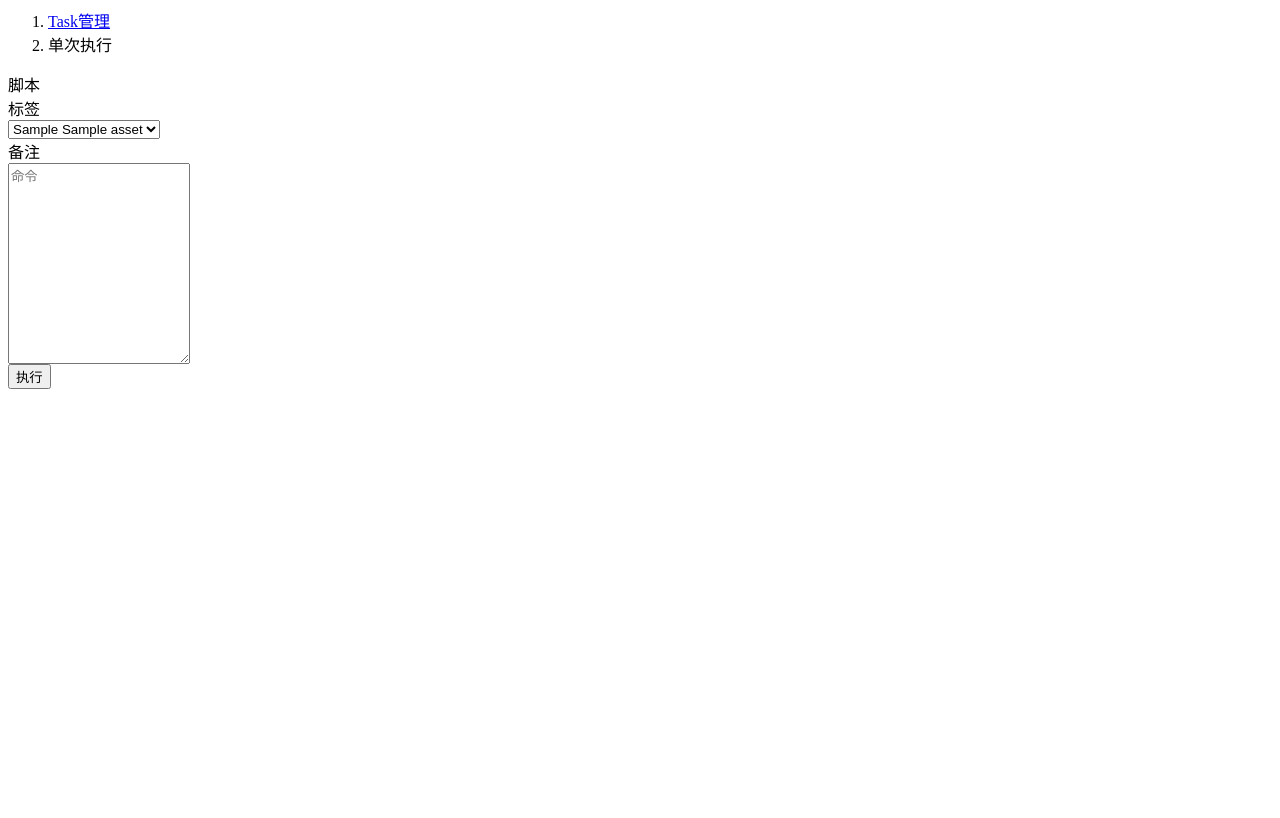
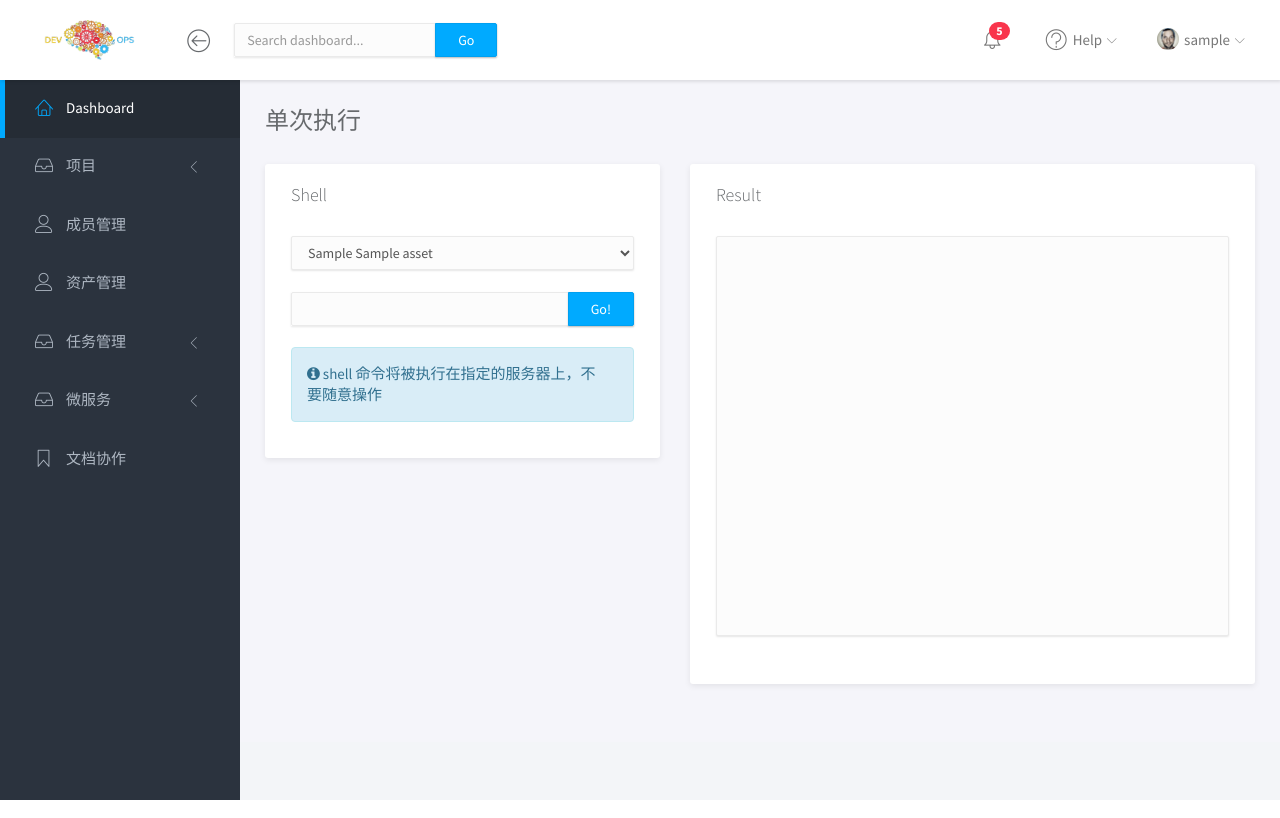
Before and after one commit to bug-wheels/devops, a Django app: page /task/once in a window 1280 px wide. Run offline with Django 3.2, Linux system fonts and the light colour scheme; a user stored in the database is signed in; tables that the repository leaves empty hold one stand-in row (values such as "Sample post"); some libraries are stand-ins or nearby versions.

Commit message:
test task

```diff
--- a/task/views.py
+++ b/task/views.py
@@ -23,7 +23,7 @@ def invoke_shell(request):
     asset_id = request.POST.get("assetId")
     shell = request.POST.get("shell")
     asset = Asset.objects.filter(id=asset_id).first()
-    system_user = SystemUser.objects.filter(id=asset.user_id).first()
+    system_user = SystemUser.objects.filter(id=asset.system_user.id).first()
 
     ssh = paramiko.SSHClient()
 
--- a/templates/base.html
+++ b/templates/base.html
@@ -32,6 +32,7 @@
 			</div>
 			<div class="container-fluid">
 				<div class="navbar-btn">
+                    {% csrf_token %}
 					<button type="button" class="btn-toggle-fullwidth"><i class="lnr lnr-arrow-left-circle"></i></button>
 				</div>
 				<form class="navbar-form navbar-left">
--- a/templates/task/once.html
+++ b/templates/task/once.html
@@ -1,49 +1,51 @@
-<ol class="am-breadcrumb">
-    <li><a href="#">Task管理</a></li>
-    <li class="am-active">单次执行</li>
-</ol>
-<div class="tpl-portlet-components">
-    <div class="portlet-title">
-        <div class="caption font-green bold">
-            <span class="am-icon-code"></span> 脚本
+{% extends 'base.html' %}
+{% block body %}
+    <!-- MAIN CONTENT -->
+    <div class="main-content">
+        <div class="container-fluid">
+            <h3 class="page-title">单次执行</h3>
+            <div class="row">
+                <div class="col-md-5">
+                    <!-- INPUTS -->
+                    <div class="panel">
+                        <div class="panel-heading">
+                            <h3 class="panel-title">Shell</h3>
                         </div>
-    </div>
-    <div class="tpl-block ">
-        <div class="am-g tpl-amazeui-form">
-            <div class="am-u-sm-6 am-u-md-6">
-                <form class="am-form am-form-horizontal">
-                    <div class="am-form-group">
-                        <label for="computer-ssh-port" class="am-u-sm-3 am-form-label">标签</label>
-                        <div class="am-u-sm-9">
-                            <select id="computer">
+                        <div class="panel-body">
+                            <select id="computer" class="form-control">
                                 {% for asset in assets %}
                                     <option value="{{ asset.id }}">{{ asset.network_ip }} {{ asset.hostname }}</option>
                                 {% endfor %}
                             </select>
+                            <br>
+                            <div class="input-group">
+                                <input class="form-control" type="text" id="shell">
+                                <span class="input-group-btn"><button id="invoke_shell" class="btn btn-primary"
+                                                                      type="button">Go!</button></span>
                             </div>
-                    </div>
-
-                    <div class="am-form-group">
-                        <label for="computer-remark" class="am-u-sm-3 am-form-label">备注</label>
-                        <div class="am-u-sm-9">
-                            <textarea class="" rows="13" id="shell" placeholder="命令"></textarea>
-                        </div>
-                    </div>
-
-                    <div class="am-form-group">
-                        <div class="am-u-sm-9 am-u-sm-push-3">
-                            <button type="button" class="am-btn am-btn-primary" id="invoke_shell">执行</button>
-                        </div>
-                    </div>
-                </form>
-            </div>
-            <div class="am-u-sm-6 am-u-md-6">
-                <pre id="shell_result" class="am-pre-scrollable" style="min-height: 400px;">
-                </pre>
+                            <br>
+                            <div class="alert alert-info alert-dismissible" role="alert">
+                                <i class="fa fa-info-circle"></i> shell 命令将被执行在指定的服务器上，不要随意操作
                             </div>
                         </div>
                     </div>
                 </div>
+                <div class="col-md-7">
+                    <div class="panel">
+                        <div class="panel-heading">
+                            <h3 class="panel-title">Result</h3>
+                        </div>
+                        <div class="panel-body">
+                            <pre id="shell_result" class="form-control" style="min-height: 400px;"></pre>
+                            <br>
+                        </div>
+                    </div>
+                </div>
+            </div>
+        </div>
+    </div>
+{% endblock %}
+{% block script %}
     <script>
         $("#invoke_shell").click(function () {
             let assetId = $("#computer").val();
@@ -54,7 +56,7 @@
             }
 
             $.ajax({
-            url: "task/invoke_shell",
+                url: "{% url 'task/invoke_shell' %}",
                 data: {
                     "csrfmiddlewaretoken": $("input[name='csrfmiddlewaretoken']").val(),
                     "assetId": assetId,
@@ -72,3 +74,4 @@
             })
         })
     </script>
+{% endblock %}
```
Lines whose indentation alone changed are shown as unchanged.
